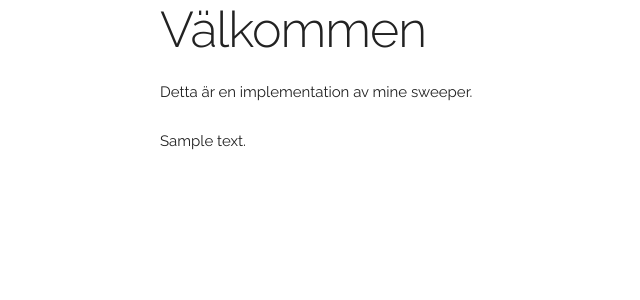
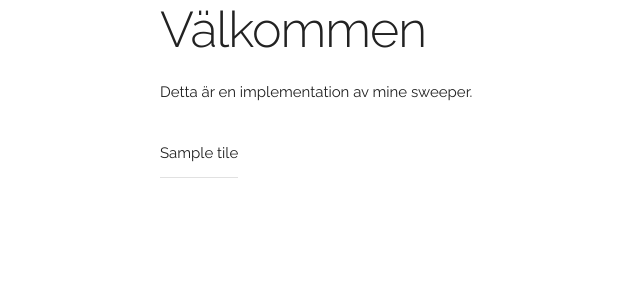
Before and after one commit to RasmusSandin/kalkylator, a Flask app: template templates/index.html in a window 1280 px wide. Shown: the top 300 px of the page, without its empty margins (0-640 px from the left). Run offline with Flask 2, Linux system fonts and the light colour scheme; the template is opened without the code that fills it: most values are stand-ins (such as "Sample title", 1, 10 or a date in 2020).

Commit message:
Proof of concept for game map.

```diff
--- a/app.py
+++ b/app.py
@@ -1,20 +1,34 @@
 #!/usr/bin/env python3
 from flask import Flask, session, render_template
+from random import random
 
 
 app = Flask(__name__)
 app.config['SECRET_KEY'] = 'Something very secret and hard to guess!'
 
+BOMB_PROBABILITY = 20
+
+def generate_map():
+    m = [[random() < 1/BOMB_PROBABILITY for x in range(20)] for y in range(10)]
+
+    # Same as above double list comprehension.
+    #
+    # m = []
+    # for y in range(10):
+    #     row = []
+    #     for x in range(20):
+    #         row.append( random() < 1/BOMB_PROBABILITY )
+    #     m.append(row)
+
+    return m
+
 
 @app.route("/")
 def index():
-    if session.get('minne'):
-        text = 'Hej, jag känner igen dig.'
-    else:
-        session['minne'] = True
-        text = 'Hej!'
+    if not session.get('map'):
+        session['map'] = generate_map()
 
-    return render_template('index.html', text=text)
+    return render_template('index.html', map=session['map'])
 
 
 if __name__ == "__main__":
--- a/templates/index.html
+++ b/templates/index.html
@@ -2,6 +2,15 @@
 {% block container %}
 <h1>Välkommen</h1>
 <p>Detta är en implementation av mine sweeper.</p>
-<p>{{ text }}</p>
+
+<table>
+{% for row in map %}
+  <tr>
+  {% for tile in row %}
+    <td>{{ tile }}</td>
+  {% endfor%}
+  </tr>
+{% endfor %}
+</table>
 
 {% endblock %}
```
